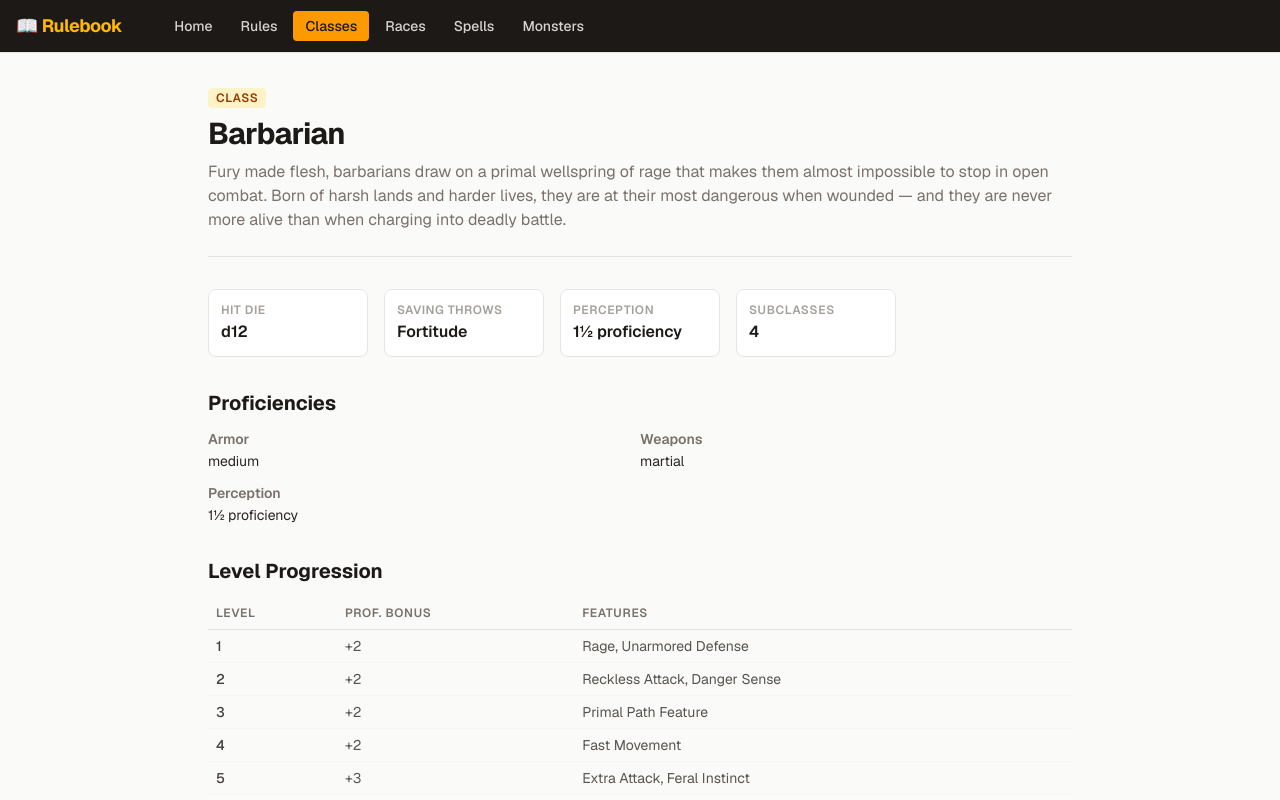
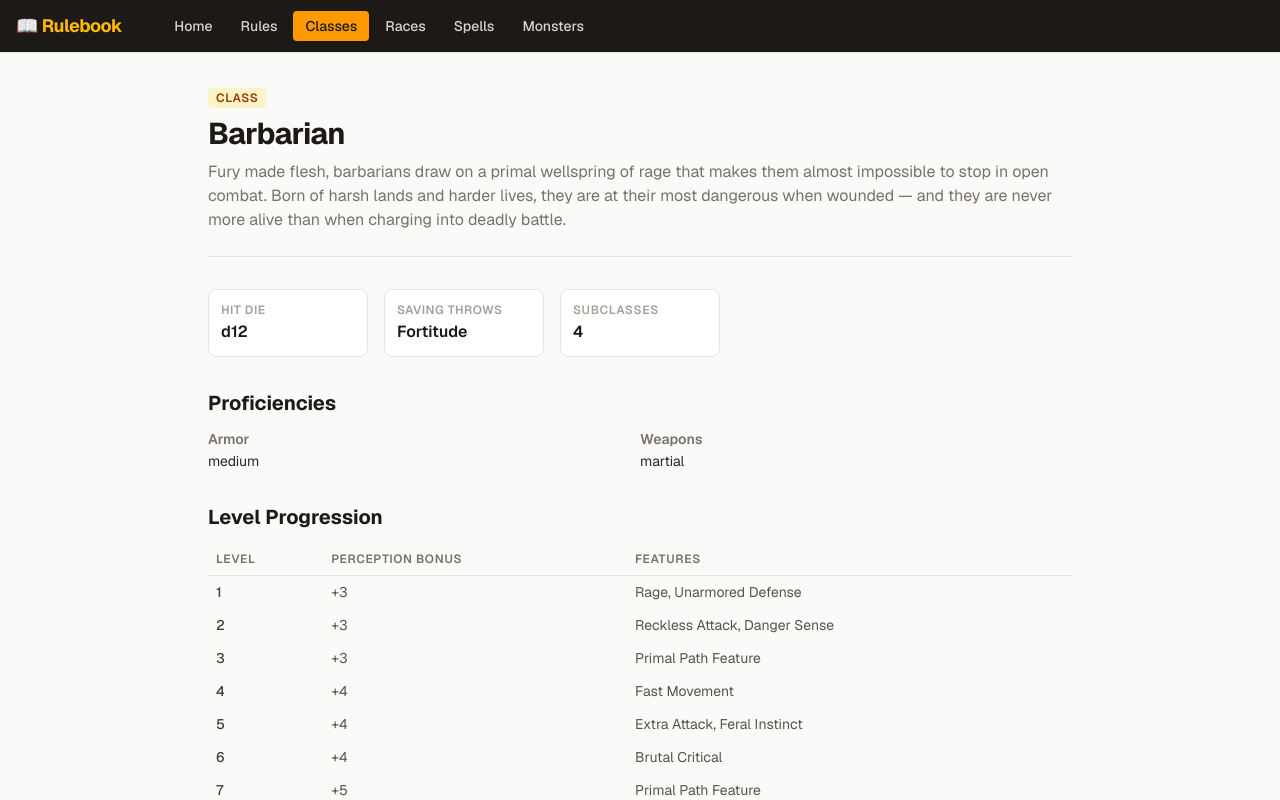
Before and after one commit to sm8192/lucky-shiny-dnd, a Next.js app: page /classes/barbarian in a window 1280 px wide. Shown: the top 800 px of the page. Built offline with nearby package versions, Linux system fonts and the light colour scheme.

Commit message:
Perception stuff

```diff
--- a/src/app/classes/[slug]/page.tsx
+++ b/src/app/classes/[slug]/page.tsx
@@ -47,7 +47,6 @@ export default async function ClassDetailPage({
       <div className="mb-8 grid grid-cols-2 gap-4 sm:grid-cols-5">
         <QuickStat label="Hit Die" value={cls.hitDie} />
         <QuickStat label="Saving Throws" value={cls.savingThrow} />
-        <QuickStat label="Perception" value={perceptionLabel(cls.perception)} />
         <QuickStat label="Subclasses" value={String(cls.subclasses.length)} />
       </div>
 
@@ -56,12 +55,6 @@ export default async function ClassDetailPage({
         <dl className="grid grid-cols-1 gap-y-3 text-sm sm:grid-cols-2">
           <ProfRow label="Armor" values={[cls.armorProficiency]} />
           <ProfRow label="Weapons" values={[cls.weaponProficiency]} />
-          <div>
-            <dt className="font-semibold text-stone-500 dark:text-stone-400">Perception</dt>
-            <dd className="mt-0.5 text-stone-800 dark:text-stone-200">
-              {perceptionLabel(cls.perception)}
-            </dd>
-          </div>
         </dl>
       </Section>
 
@@ -72,7 +65,7 @@ export default async function ClassDetailPage({
             <thead>
               <tr className="border-b border-stone-200 dark:border-stone-700">
                 <Th>Level</Th>
-                <Th>Prof. Bonus</Th>
+                <Th>Perception Bonus</Th>
                 <Th>Features</Th>
                 {slotLevels.map((sl) => (
                   <Th key={sl}>{ordinal(sl)} Slots</Th>
@@ -81,7 +74,7 @@ export default async function ClassDetailPage({
             </thead>
             <tbody>
               {cls.levels.map((row) => (
-                <LevelRow key={row.level} row={row} slotLevels={slotLevels} slots={slots.levels[row.level - 1]} />
+                <LevelRow key={row.level} row={row} slotLevels={slotLevels} slots={slots.levels[row.level - 1]} perceptionFactor={cls.perception} />
               ))}
             </tbody>
           </table>
@@ -177,11 +170,13 @@ function Th({ children }: { children: React.ReactNode }) {
 function LevelRow({
   row,
   slotLevels,
-  slots
+  slots,
+  perceptionFactor
 }: {
   row: ClassLevel;
   slotLevels: readonly (1 | 2 | 3 | 4 | 5 | 6 | 7 | 8 | 9)[];
   slots: Partial<Record<1 | 2 | 3 | 4 | 5 | 6 | 7 | 8 | 9, number>>;
+  perceptionFactor: PerceptionProficiency;
 }) {
   return (
     <tr className="border-b border-stone-100 text-sm even:bg-stone-50 dark:border-stone-800 dark:even:bg-stone-900/50">
@@ -189,7 +184,7 @@ function LevelRow({
         {row.level}
       </td>
       <td className="px-2 py-1.5 text-stone-600 dark:text-stone-400">
-        +{Math.ceil(row.level / 4) + 1}
+        +{calculatePerceptionBonus(perceptionFactor, row.level)}
       </td>
       <td className="px-2 py-1.5 text-stone-600 dark:text-stone-400">
         {row.features.length > 0 ? row.features.map((f) => f.name).join(", ") : "—"}
@@ -221,6 +216,66 @@ function perceptionLabel(p: PerceptionProficiency): string {
   }
 }
 
+function calculatePerceptionBonus(p: PerceptionProficiency, level: number): number {
+  if (p === '.5') {
+    if (level < 8) {
+      return 1;
+    } else if (level < 14) {
+      return 2;
+    } else {
+      return 3;
+    }
+  } else if (p === '1') {
+    if (level < 5) {
+      return 2;
+    } else if (level < 9) {
+      return 3;
+    } else if (level < 13) {
+      return 4;
+    } else if (level < 17) {
+      return 5;
+    } else {
+      return 6;
+    }
+  } else if (p === '1.5') {
+    if (level < 4) {
+      return 3;
+    } else if (level < 7) {
+      return 4;
+    } else if (level < 10) {
+      return 5;
+    } else if (level < 12) {
+      return 6;
+    } else if (level < 15) {
+      return 7;
+    } else if (level < 18) {
+      return 8;
+    } else {
+      return 9;
+    }
+  } else {
+    if (level < 3) {
+      return 4;
+    } else if (level < 5) {
+      return 5;
+    } else if (level < 8) {
+      return 6;
+    } else if (level < 10) {
+      return 7;
+    } else if (level < 12) {
+      return 8;
+    } else if (level < 14) {
+      return 9;
+    } else if (level < 17) {
+      return 10;
+    } else if (level < 19) {
+      return 11;
+    } else {
+      return 12;
+    }
+  }
+}
+
 function getSlotLevels(progression: spellcastingProgression): readonly (1 | 2 | 3 | 4 | 5 | 6 | 7 | 8 | 9)[] {
   switch (progression) {
     case "none": return [];
--- a/src/types/character-class.ts
+++ b/src/types/character-class.ts
@@ -10,7 +10,6 @@ export type AbilityScore =
 
 export type SavingThrow = "Fortitude" | "Reflex" | "Will";
 
-/**Multiply a character's proficiency bonus by this number to calculate that character's proficiency score.*/
 export type PerceptionProficiency = ".5" | "1" | "1.5" | "2";
 
 export type ArmorProficiency =
```
